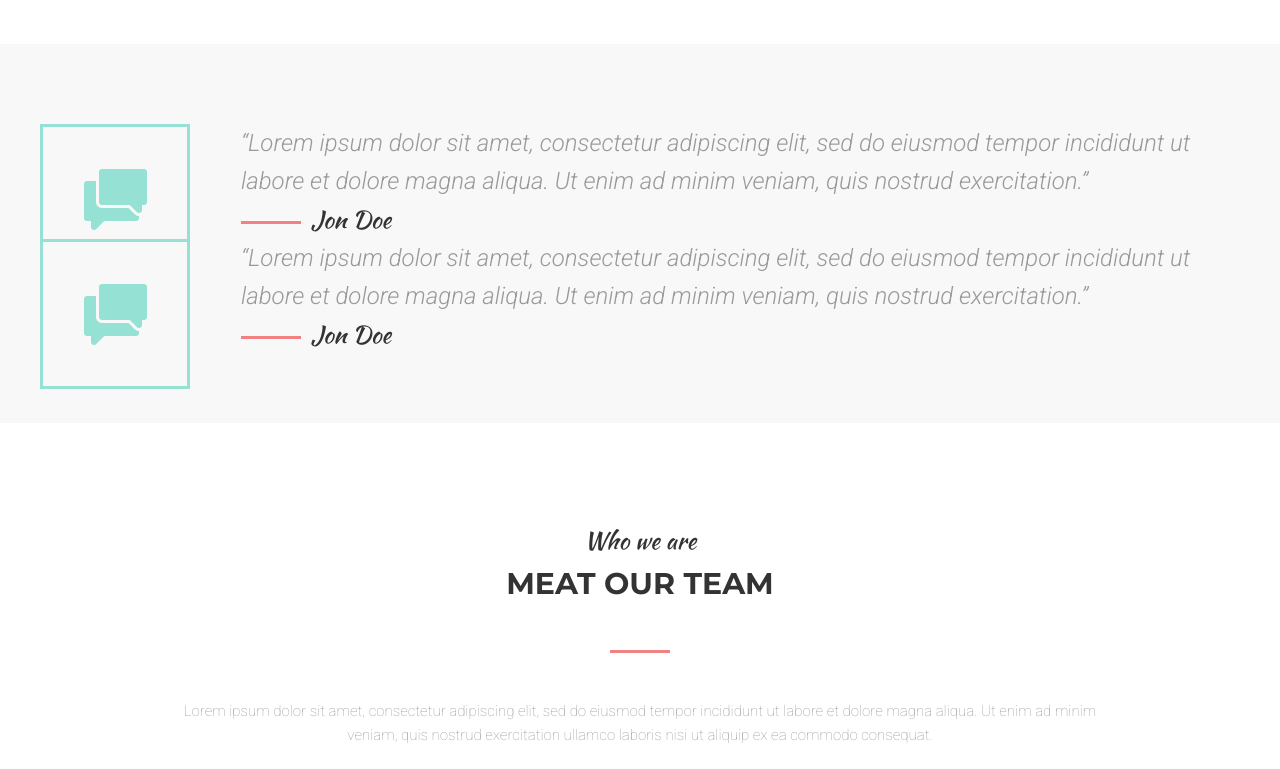
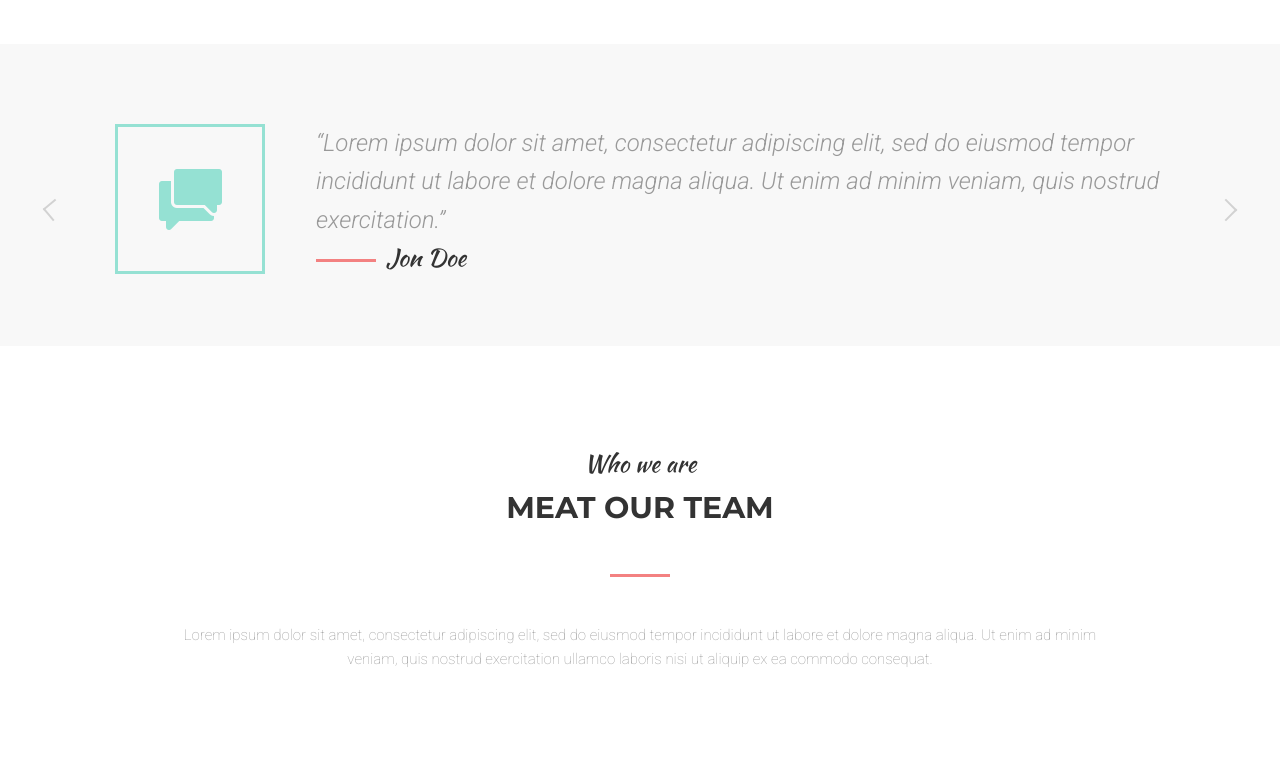
Before and after one commit to Morkushov/MOGO, a plain HTML site: page index.html in a window 1280 px wide. Shown: the part 4320-5089 px from the top of the page. Drawn offline with nearby package versions, Linux system fonts and the light colour scheme; the site is published under a folder, as on GitHub Pages, so addresses that start at the root find nothing.

Commit message:
fifth commit

```diff
--- a/index.html
+++ b/index.html
@@ -1166,6 +1166,6 @@
       type="text/javascript"
       src="https://cdn.jsdelivr.net/npm/slick-carousel@1.8.1/slick/slick.min.js"
     ></script>
-    <script src="/assets/js/app.js"></script>
+    <script src="./assets/js/app.js"></script>
   </body>
 </html>
```
